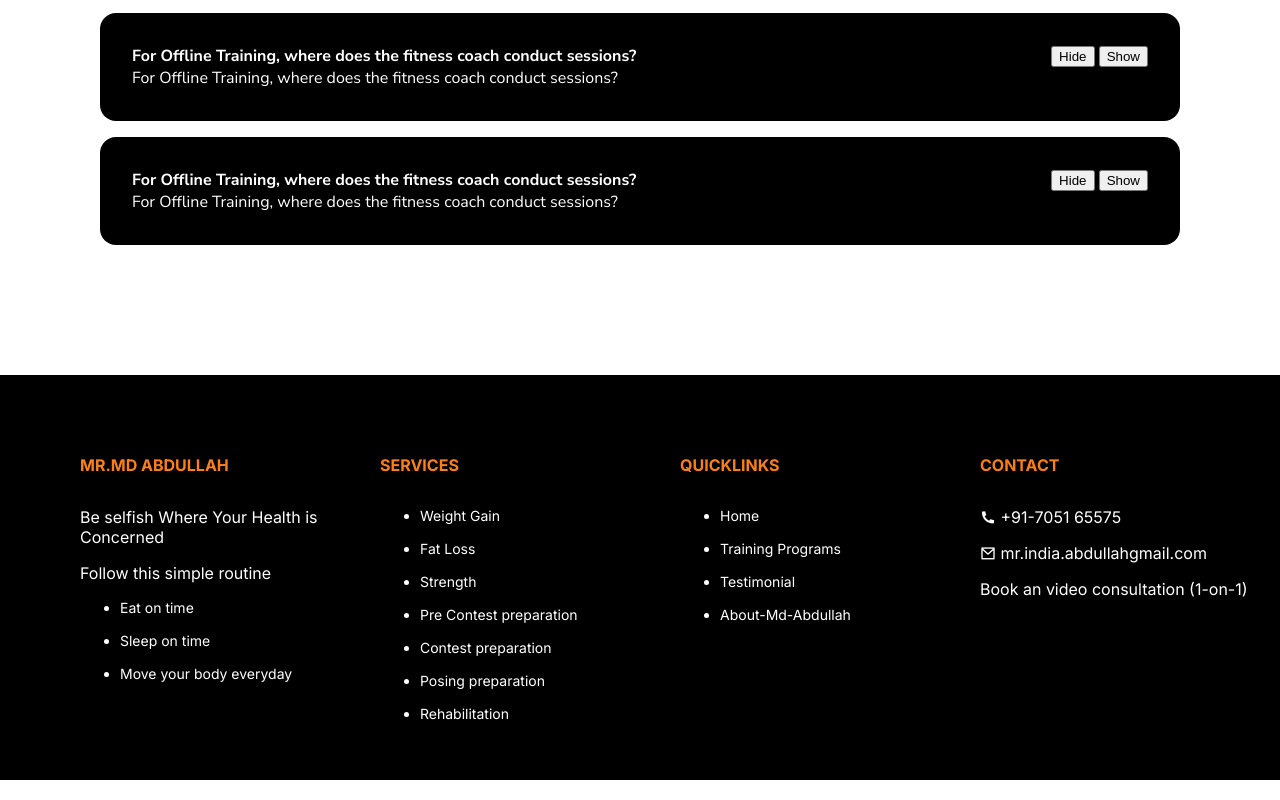
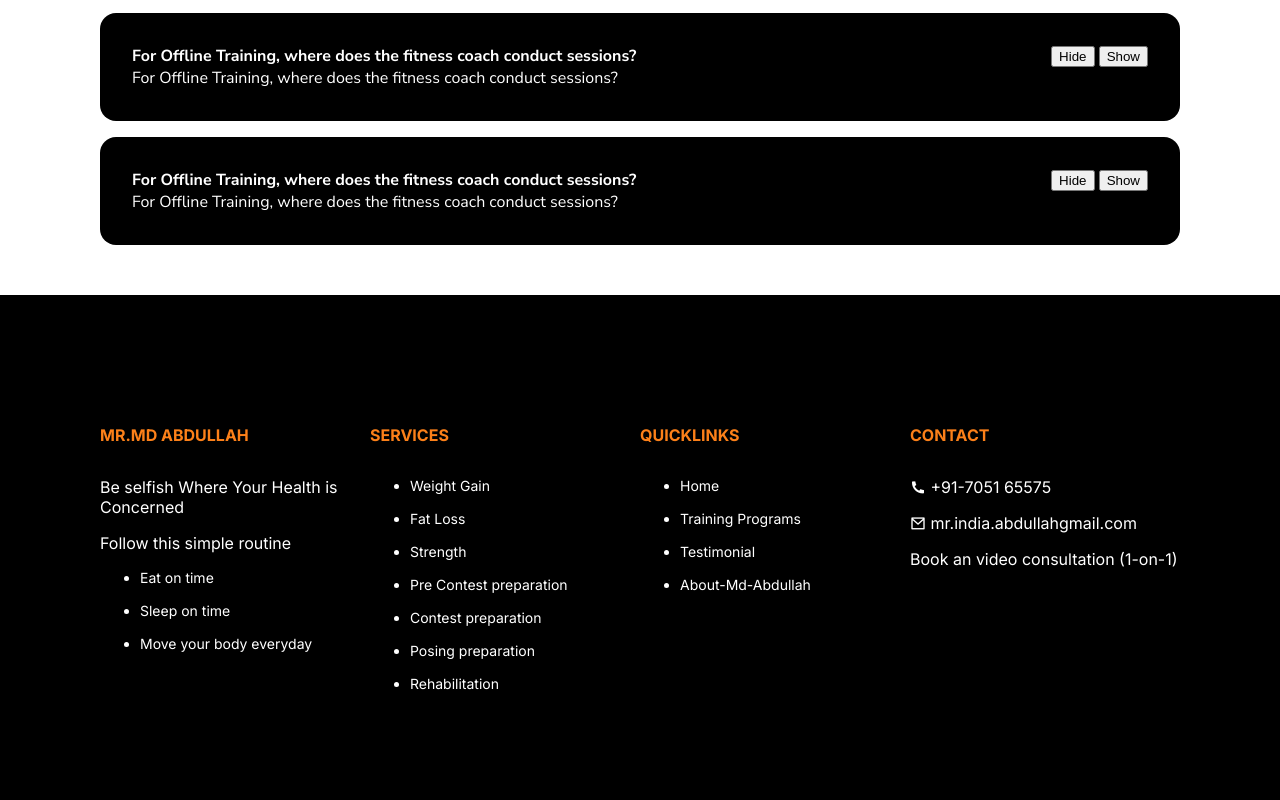
Before and after one commit to jagathjagath/mohamed-abdullah-1, a plain HTML site: page index.html in a window 1280 px wide. Shown: the part 4691-5491 px from the top of the page. Drawn offline with nearby package versions, Linux system fonts and the light colour scheme.

Commit message:
footer grid into a container

```diff
--- a/index.html
+++ b/index.html
@@ -422,8 +422,8 @@
         </section>
     </main>
     <footer>
-        <div class="mt-5">
-            <div class="d-grid dg-1-1-1-1 ml-5 pb-3">
+        <div class="container">
+            <div class="d-grid dg-1-1-1-1 pb-3">
                 <div class="mt-5">
                     <div class="highlight-text">
                         <h4>MR.MD ABDULLAH</h4>
```
